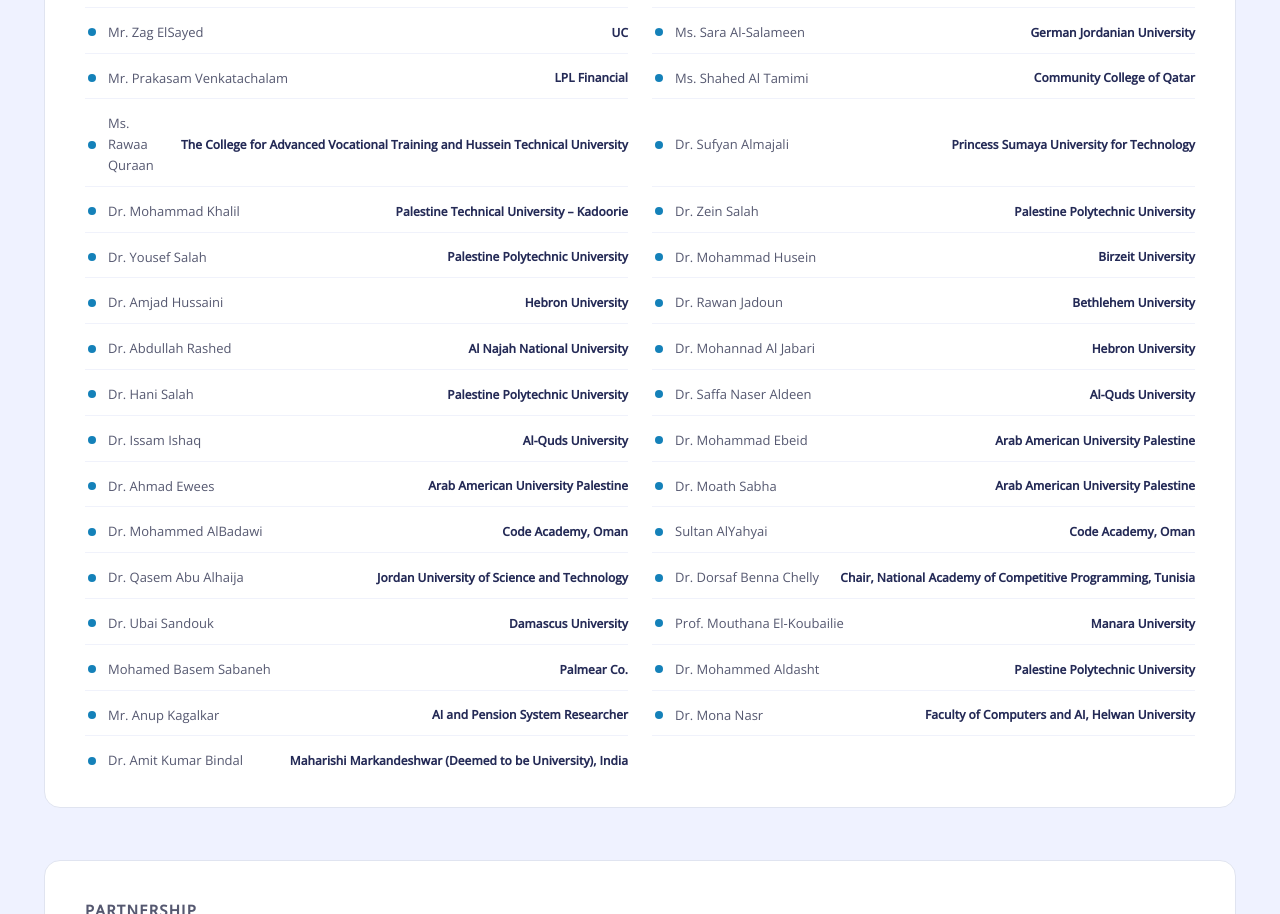
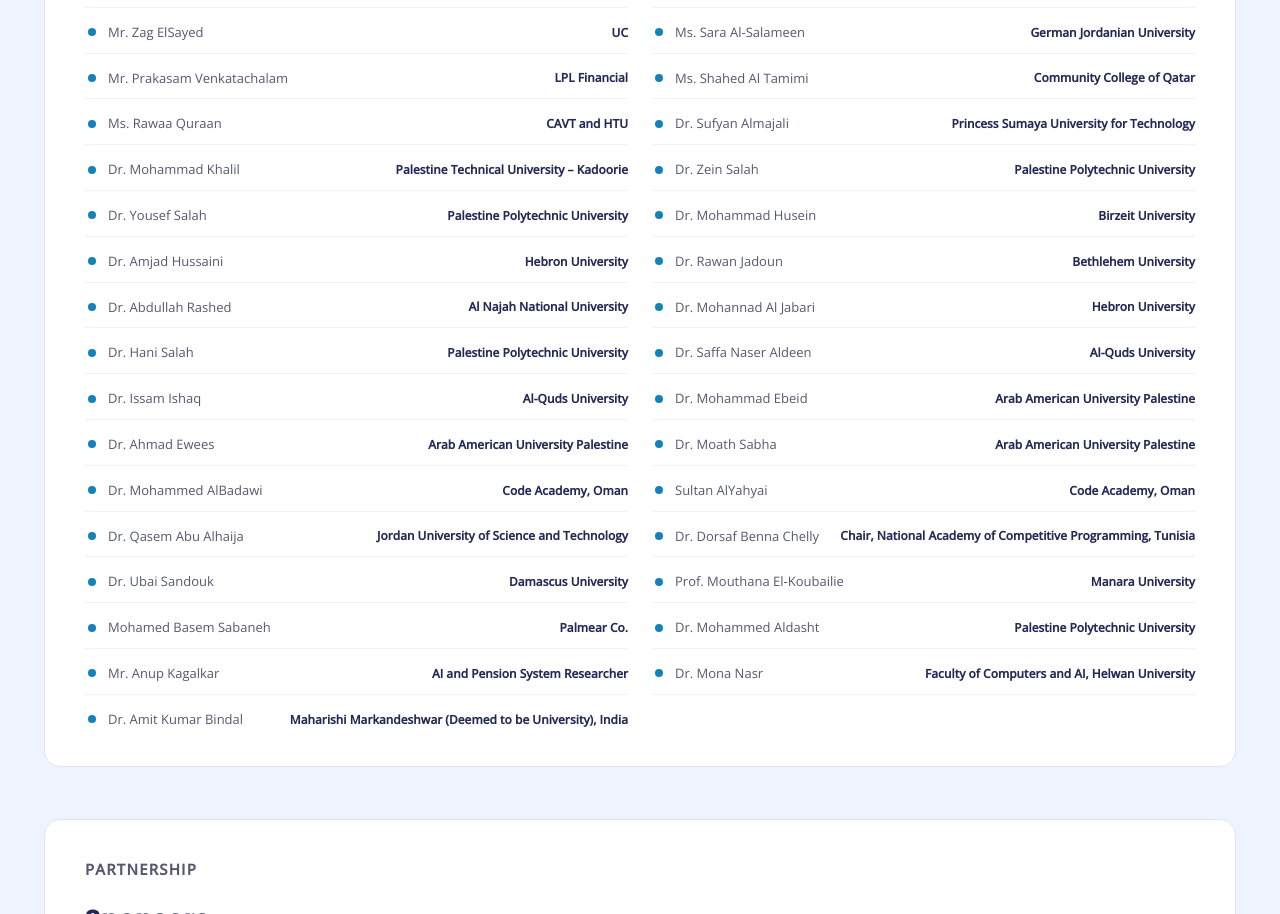
Before and after one commit to Amal20219010/icips2026, a plain HTML site: page index.html in a window 1280 px wide. Shown: the part 9370-10284 px from the top of the page. Drawn offline with nearby package versions, Linux system fonts and the light colour scheme.

Commit message:
Update index.html

```diff
--- a/index.html
+++ b/index.html
@@ -1536,7 +1536,7 @@ a { text-decoration: none; color: inherit; }
       <div class="date-row"><div class="date-dot"></div><div class="date-event">Ms. Sara Al-Salameen</div><div class="date-val">German Jordanian University</div></div>
       <div class="date-row"><div class="date-dot"></div><div class="date-event">Mr. Prakasam Venkatachalam</div><div class="date-val">LPL Financial</div></div>
       <div class="date-row"><div class="date-dot"></div><div class="date-event">Ms. Shahed Al Tamimi</div><div class="date-val">Community College of Qatar</div></div>
-      <div class="date-row"><div class="date-dot"></div><div class="date-event">Ms. Rawaa Quraan</div><div class="date-val">The College for Advanced Vocational Training and Hussein Technical University</div></div>
+      <div class="date-row"><div class="date-dot"></div><div class="date-event">Ms. Rawaa Quraan</div><div class="date-val">CAVT and HTU</div></div>
       <div class="date-row"><div class="date-dot"></div><div class="date-event">Dr. Sufyan Almajali</div><div class="date-val">Princess Sumaya University for Technology</div></div>
       <div class="date-row"><div class="date-dot"></div><div class="date-event">Dr. Mohammad Khalil</div><div class="date-val">Palestine Technical University – Kadoorie</div></div>
       <div class="date-row"><div class="date-dot"></div><div class="date-event">Dr. Zein Salah</div><div class="date-val">Palestine Polytechnic University</div></div>
```
